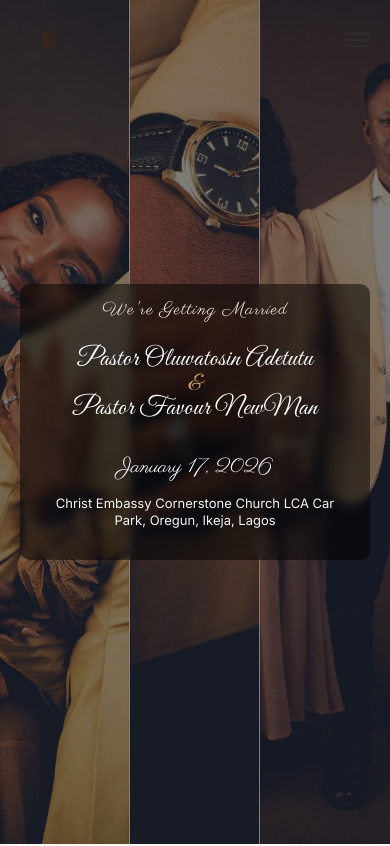
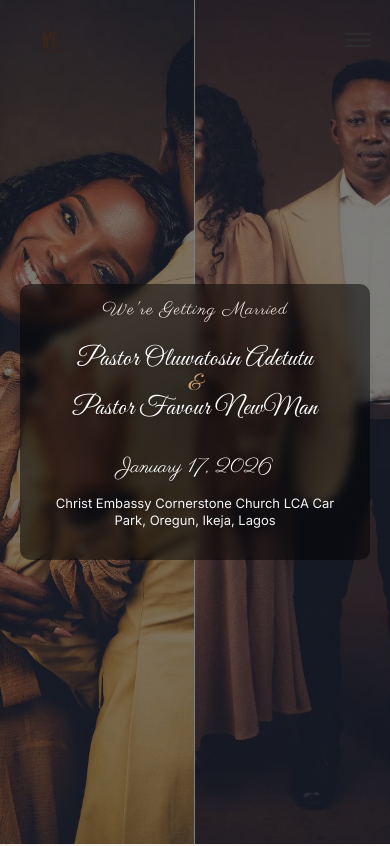
Before and after one commit to Fortunee5/pstfavour, a React (Create React App) app: page / in a window 390 px wide. Shown: the top 846 px of the page. Built offline with nearby package versions, Linux system fonts and the light colour scheme.

Commit message:
Initial push

```diff
--- a/src/components/Hero/Hero.css
+++ b/src/components/Hero/Hero.css
@@ -8,7 +8,7 @@
   justify-content: center;
 }
 
-/* Mosaic Background Grid - 3 images in 1 row */
+/* Desktop: Mosaic Background Grid - 3 images in 1 row */
 .hero-mosaic {
   position: absolute;
   top: 0;
@@ -19,6 +19,11 @@
   grid-template-columns: repeat(3, 1fr);
   grid-template-rows: 1fr;
   z-index: 0;
+}
+
+/* Mobile: 2 images in 1 row */
+.hero-mosaic.mobile-mosaic {
+  grid-template-columns: repeat(2, 1fr);
 }
 
 .mosaic-cell {
@@ -159,14 +164,14 @@
   }
 }
 
-/* Mobile view - SAME AS DESKTOP (full screen coverage) */
+/* Mobile view - 2 images instead of 3 */
 @media (max-width: 768px) {
   .hero {
     height: 100vh;
     min-height: 100vh;
   }
 
-  /* Keep the same 3-column layout with full coverage */
+  /* 2-column layout on mobile */
   .hero-mosaic {
     position: absolute;
     top: 0;
@@ -174,7 +179,7 @@
     width: 100%;
     height: 100%;
     display: grid;
-    grid-template-columns: repeat(3, 1fr);
+    grid-template-columns: repeat(2, 1fr);
     grid-template-rows: 1fr;
   }
 
@@ -187,7 +192,7 @@
   .mosaic-cell img {
     width: 100%;
     height: 100%;
-    object-fit: cover; /* Keep cover to fill the screen */
+    object-fit: cover;
     object-position: center;
   }
 
@@ -233,7 +238,7 @@
   }
 }
 
-/* Small Mobile - maintain full screen coverage */
+/* Small Mobile - maintain 2-column layout */
 @media (max-width: 480px) {
   .hero {
     height: 100vh;
@@ -242,6 +247,7 @@
 
   .hero-mosaic {
     height: 100%;
+    grid-template-columns: repeat(2, 1fr);
   }
 
   .mosaic-cell img {
@@ -383,6 +389,7 @@
 
   .hero-mosaic {
     height: 100%;
+    grid-template-columns: repeat(2, 1fr);
   }
 
   .mosaic-cell img {
--- a/src/components/Hero/Hero.jsx
+++ b/src/components/Hero/Hero.jsx
@@ -1,16 +1,32 @@
-import React from 'react';
+import React, { useState, useEffect } from 'react';
 import './Hero.css';
 import img1 from '../../assets/photo1.jpg';
 import img3 from '../../assets/photo.jpg';
 import img6 from '../../assets/photo10.jpg';
 
 const Hero = () => {
+  const [isMobile, setIsMobile] = useState(window.innerWidth <= 768);
 
-  const mosaicImages = [img1, img3, img6  ];
+  // Listen for window resize
+  useEffect(() => {
+    const handleResize = () => {
+      setIsMobile(window.innerWidth <= 768);
+    };
+
+    window.addEventListener('resize', handleResize);
+    return () => window.removeEventListener('resize', handleResize);
+  }, []);
+
+  // Different image arrays for mobile and desktop
+  const desktopImages = [img1, img3, img6];
+  const mobileImages = [img1, img6];
+
+  // Select which images to use based on screen size
+  const mosaicImages = isMobile ? mobileImages : desktopImages;
 
   return (
     <section id="home" className="hero">
-      <div className="hero-mosaic">
+      <div className={`hero-mosaic ${isMobile ? 'mobile-mosaic' : ''}`}>
         {mosaicImages.map((image, index) => (
           <div key={index} className="mosaic-cell">
             <img src={image} alt={`Wedding moment ${index + 1}`} />
@@ -28,7 +44,7 @@ const Hero = () => {
           </div>
           <p className="hero-date">January 17, 2026</p>
           <p className="hero-location">Christ Embassy Cornerstone Church
-LCA Car Park, Oregun, Ikeja, Lagos</p>
+LCA Car Park, Oregun, Ikeja, Lagos</p>
         </div>
       </div>
     </section>
```
